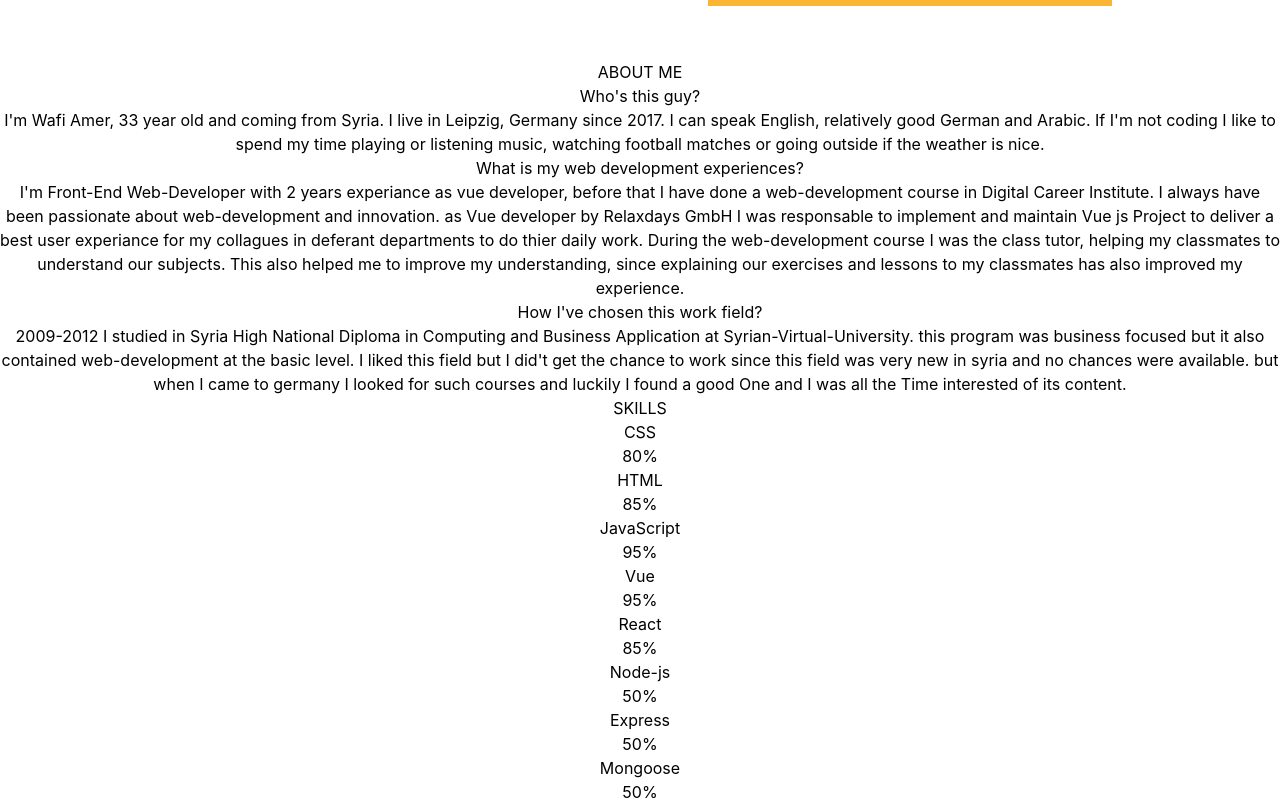
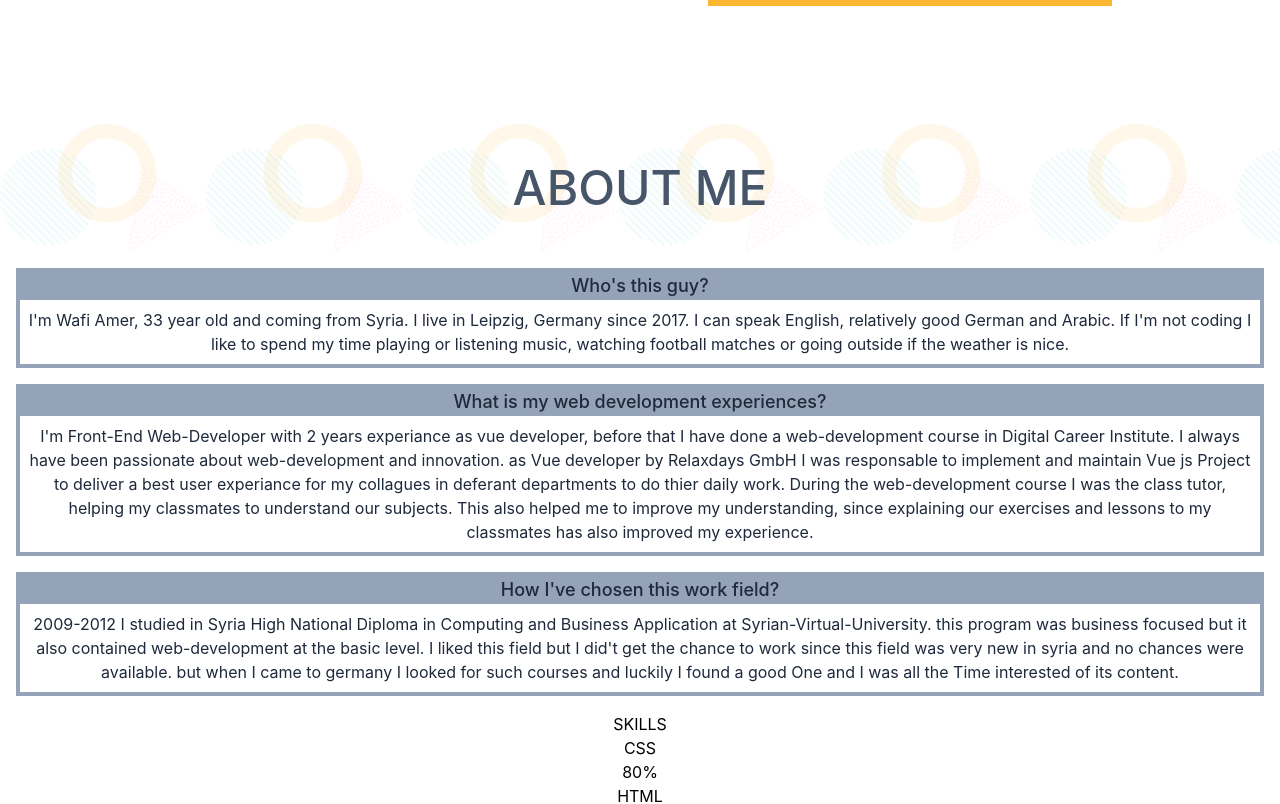
Before and after one commit to wafy89/wafy89.github.io, a React (Create React App) app: page / in a window 1280 px wide. Shown: the part 740-1544 px from the top of the page. Built offline with nearby package versions, Linux system fonts and the light colour scheme.

Commit message:
styled about component

```diff
--- a/src/components/About.jsx
+++ b/src/components/About.jsx
@@ -2,20 +2,20 @@ import React from 'react';
 
 function About() {
 	return (
-		<div className="aboutContainer">
+		<div className="mx-auto max-w-7xl pt-16 " id="about">
 			<div className="pageTitleContainer">
 				<div
-					className="pageTitle"
-					id="about"
+					className="bg-header-bg bg-contain  text-slate-600  dark:text-white text-5xl h-32 flex justify-center items-center font-medium"
+
 				>
 					ABOUT ME
 				</div>
 			</div>
 
-			<div className="aboutText">
-				<div className="aboutTextSection">
-					<h2>Who's this guy?</h2>
-					<h4>
+			<div className="px-4  text-slate-800  dark:text-white">
+				<div className="border-solid border-4 my-4 border-slate-400 dark:border-slate-800">
+					<h2 className='w-full bg-slate-400 dark:bg-slate-800 font-medium text-lg'>Who's this guy?</h2>
+					<h4 className='p-2'>
 						I'm Wafi Amer, 33 year old and coming from Syria. I live in Leipzig,
 						Germany since 2017. I can speak English, relatively good German and
 						Arabic. If I'm not coding I like to spend my time playing or
@@ -23,9 +23,9 @@ function About() {
 						weather is nice.
 					</h4>
 				</div>
-				<div className="aboutTextSection">
-					<h2>What is my web development experiences?</h2>
-					<h4>
+							<div className="border-solid border-4 border-slate-400 dark:border-slate-800">
+					<h2 className='w-full bg-slate-400 dark:bg-slate-800 font-medium text-lg'>What is my web development experiences?</h2>
+					<h4 className='p-2'>
 						I'm Front-End Web-Developer with 2 years experiance as vue
 						developer, before that I have done a web-development course in{' '}
 						<a
@@ -54,9 +54,9 @@ function About() {
 					</h4>
 				</div>
 
-				<div className="aboutTextSection">
-					<h2>How I've chosen this work field?</h2>
-					<h4>
+					<div className="border-solid border-4 my-4 border-slate-400 dark:border-slate-800">
+					<h2 className='w-full bg-slate-400 dark:bg-slate-800 font-medium text-lg'>How I've chosen this work field?</h2>
+					<h4 className='p-2'>
 						2009-2012 I studied in Syria High{' '}
 						<a
 							className="aboutLinks"
--- a/src/components/Skills.js
+++ b/src/components/Skills.jsx
@@ -1,10 +1,10 @@
 import React, { Component } from 'react';
 import Skill from './Skill';
-export class Skills extends Component {
-	constructor(props) {
-		super(props);
-		this.state = {
-			skills: [
+
+
+
+function Skills() {
+	const skills= [
 				{ skillName: 'CSS', level: 80 },
 				{ skillName: 'HTML', level: 85 },
 				{ skillName: 'JavaScript', level: 95 },
@@ -13,12 +13,9 @@ export class Skills extends Component {
 				{ skillName: 'Node-js', level: 50 },
 				{ skillName: 'Express', level: 50 },
 				{ skillName: 'Mongoose', level: 50 },
-			],
-		};
-	}
-	render() {
-		return (
-			<div
+			]
+	return (
+	<div
 				className="skillsContainer"
 				id="skills"
 			>
@@ -26,7 +23,7 @@ export class Skills extends Component {
 					<div className="pageTitle">SKILLS</div>
 				</div>
 				<div className="graphic">
-					{this.state.skills.map((item) => (
+					{skills.map((item) => (
 						<Skill
 							skill={item.skillName}
 							key={item.skillName}
@@ -35,8 +32,7 @@ export class Skills extends Component {
 					))}
 				</div>
 			</div>
-		);
-	}
+	)
 }
 
-export default Skills;
+export default Skills
--- a/tailwind.config.js
+++ b/tailwind.config.js
@@ -8,6 +8,10 @@ module.exports = {
 				'primary-yellow': '#FAB632',
 				'primary-yellow-light': '#ffbf42',
 			},
+			backgroundImage: {
+				'header-bg': "url('./assists/about_shap_bg.png')",
+				'footer-texture': "url('/img/footer-texture.png')",
+			},
 		},
 	},
 	plugins: [],
```
